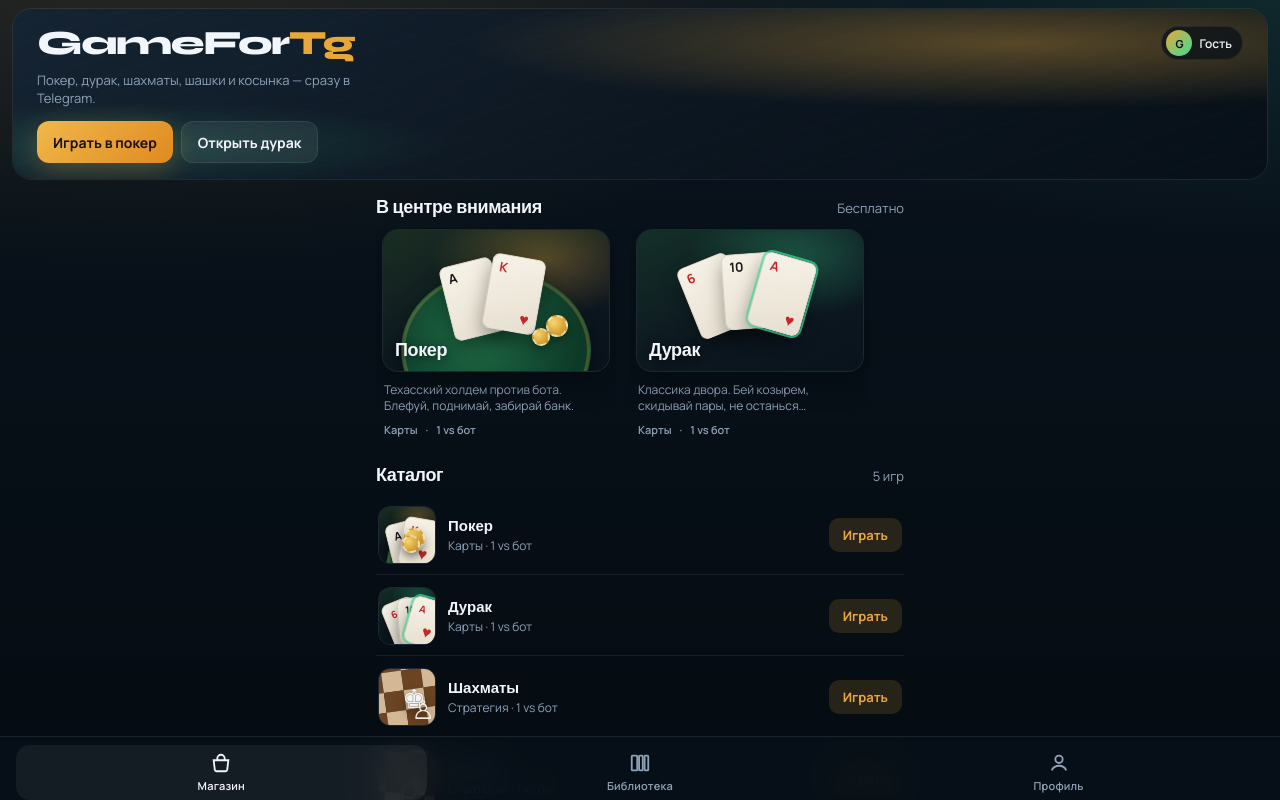
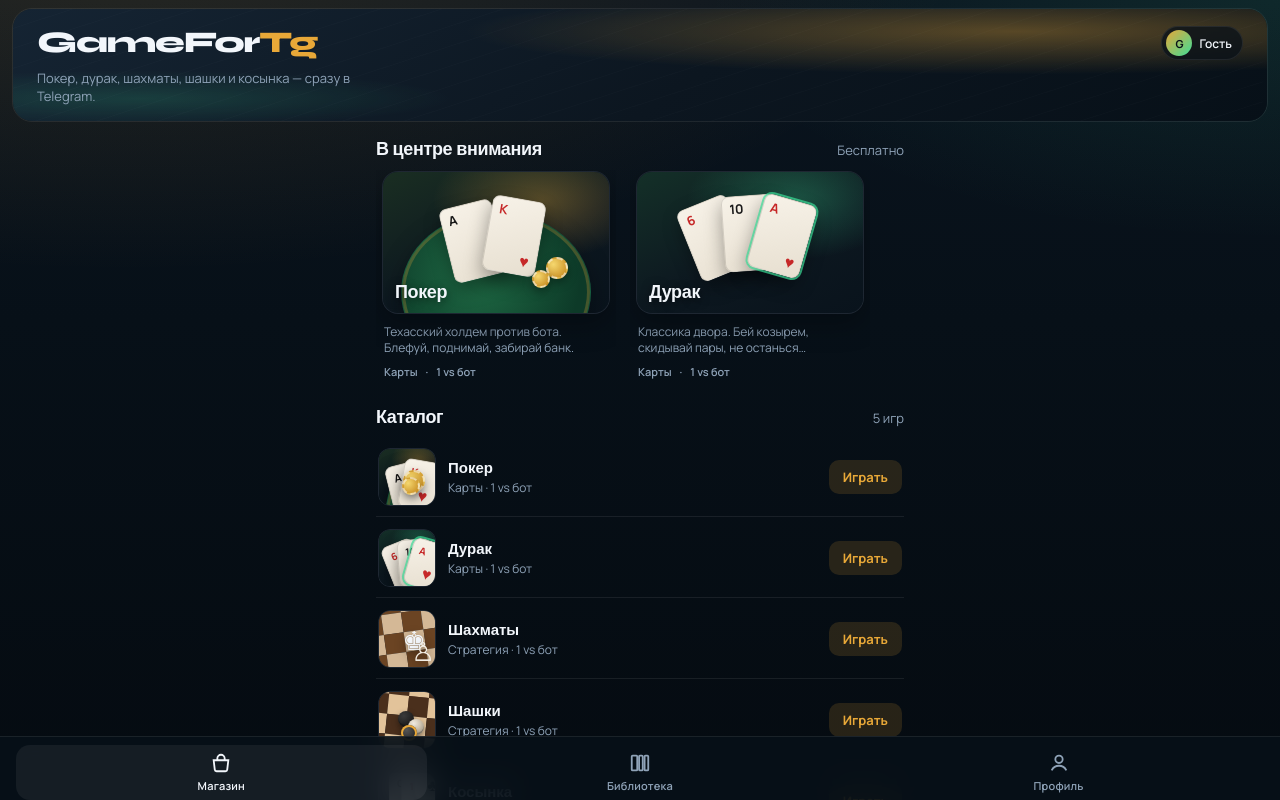
Before and after one commit to ve1LeRs/gamefortg, a React (Vite) app: page / in a window 1280 px wide. Built offline with nearby package versions, Linux system fonts and the light colour scheme; no server answers.

Commit message:
Clean up store hero: drop duplicate CTAs, fix brand overlap
Remove the redundant Poker/Durak hero buttons (same games are in
the spotlight rail and catalog) and keep the brand/chip row from
overlapping on narrow screens.

Co-authored-by: ve1LeRs <ve1LeRs@users.noreply.github.com>

```diff
--- a/src/components/StorePage.tsx
+++ b/src/components/StorePage.tsx
@@ -34,14 +34,6 @@ export function StorePage({
         </div>
 
         <p className="hero-copy">Покер, дурак, шахматы, шашки и косынка — сразу в Telegram.</p>
-        <div className="cta-row">
-          <button type="button" className="btn btn-primary" onClick={() => onPlay('poker')}>
-            Играть в покер
-          </button>
-          <button type="button" className="btn btn-ghost" onClick={() => onPlay('durak')}>
-            Открыть дурак
-          </button>
-        </div>
       </section>
 
       <section className="section">
--- a/src/index.css
+++ b/src/index.css
@@ -294,8 +294,8 @@ body.tg-fullscreen
   display: flex;
   align-items: center;
   justify-content: space-between;
-  gap: 10px;
-  margin-bottom: 10px;
+  gap: 12px;
+  margin-bottom: 8px;
   position: relative;
   z-index: 2;
   min-height: 36px;
@@ -303,13 +303,15 @@ body.tg-fullscreen
 
 .hero-brand {
   font-family: var(--font-display);
-  font-size: clamp(26px, 7vw, 34px);
+  font-size: clamp(22px, 5.6vw, 30px);
   font-weight: 800;
   letter-spacing: -0.04em;
-  line-height: 1;
+  line-height: 1.05;
   margin: 0;
   white-space: nowrap;
-  flex: 1;
+  overflow: hidden;
+  text-overflow: ellipsis;
+  flex: 1 1 auto;
   min-width: 0;
 }
 
@@ -319,19 +321,11 @@ body.tg-fullscreen
 }
 
 .hero-copy {
-  margin: 0 0 14px;
+  margin: 0;
   max-width: 22rem;
   color: var(--muted);
   font-size: 13px;
   line-height: 1.4;
-  position: relative;
-  z-index: 2;
-}
-
-.cta-row {
-  display: flex;
-  flex-wrap: wrap;
-  gap: 8px;
   position: relative;
   z-index: 2;
 }
@@ -347,8 +341,8 @@ body.tg-fullscreen
   border: 1px solid var(--line);
   font-size: 12px;
   font-weight: 600;
-  max-width: 42vw;
-  flex-shrink: 0;
+  max-width: min(38vw, 132px);
+  flex: 0 0 auto;
   align-self: center;
   backdrop-filter: blur(8px);
 }
```
